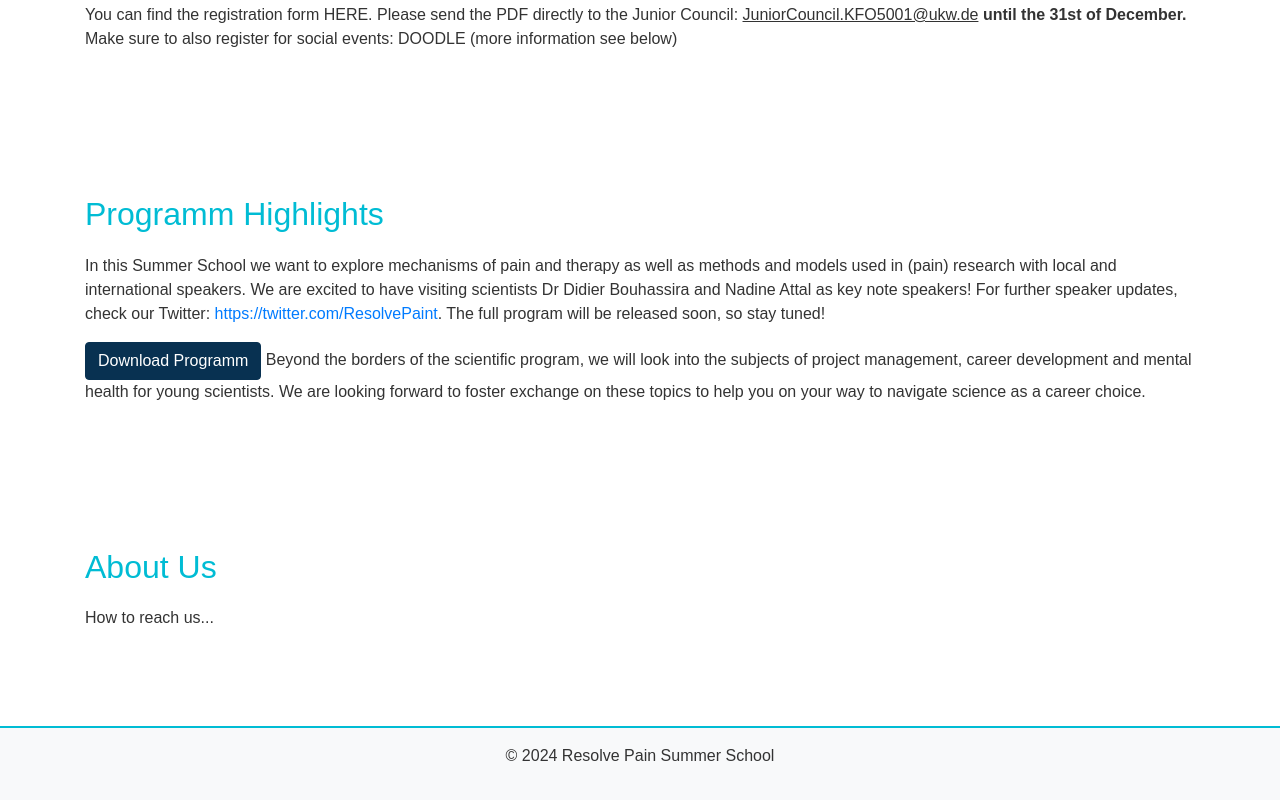
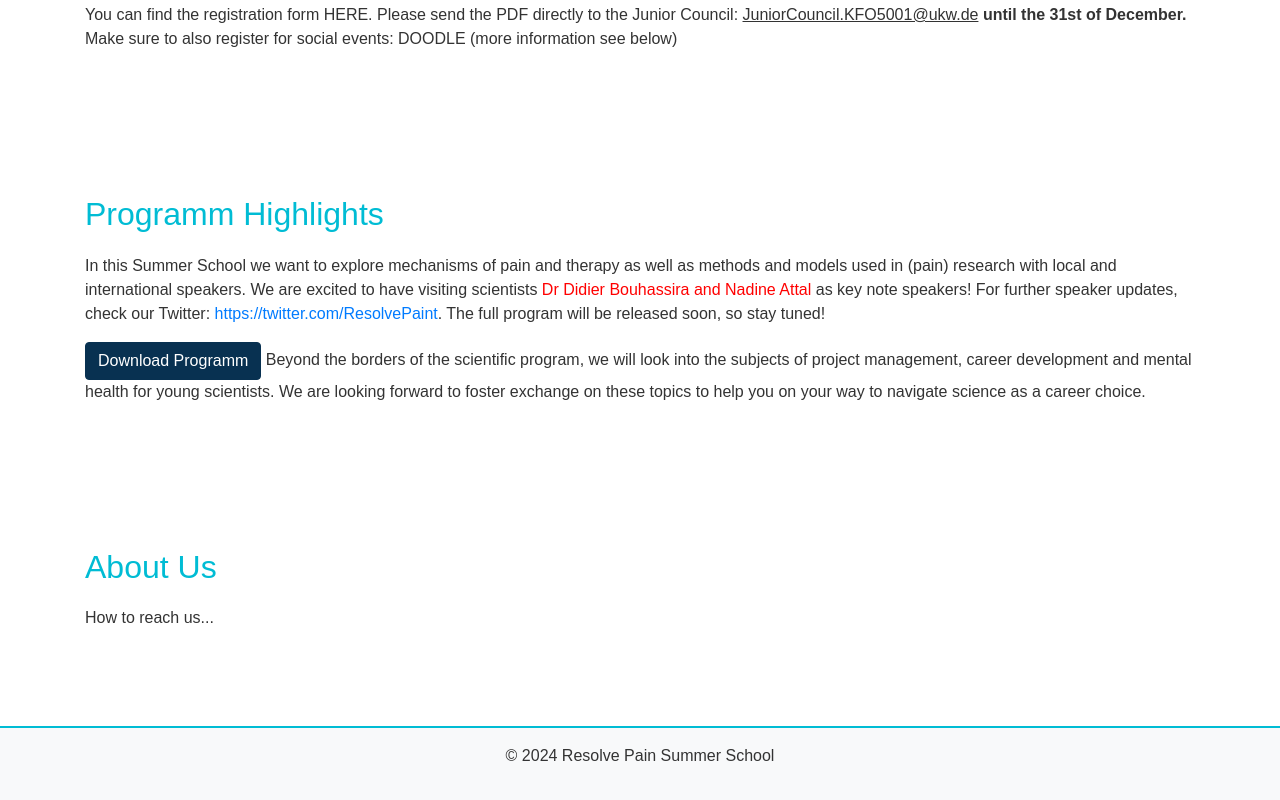
Before and after one commit to AmSchulte/resolvepain-summerschool2024, a plain HTML site: page index.html in a window 1280 px wide. Shown: the part 2106-2906 px from the top of the page. Drawn offline with nearby package versions, Linux system fonts and the light colour scheme.

Commit message:
Update index.html

```diff
--- a/index.html
+++ b/index.html
@@ -75,7 +75,7 @@
     <section id="programm" class="container mt-5">
         <h2>Programm Highlights</h2>
         <p><p>In this Summer School we want to explore mechanisms of pain and therapy as well as methods and models used in (pain) research with local and international speakers.
-            We are excited to have visiting scientists Dr Didier Bouhassira and Nadine Attal as key note speakers!
+            We are excited to have visiting scientists <font color="red"> Dr Didier Bouhassira and Nadine Attal </font> as key note speakers!
             For further speaker updates, check our Twitter: <a href="https://twitter.com/ResolvePain">https://twitter.com/ResolvePaint</a>. The full program will be released soon, so stay tuned! </p>
             <a href="https://drive.google.com/file/d/1Csn1KFrnaFndSLJI8eyC07HgBoVAZ229/view?usp=sharing" class="btn btn-primary" style="background-color: #083151; border-color: #083151;">Download Programm</a>
             Beyond the borders of the scientific program, we will look into the subjects of project management, career development and mental health for young scientists.
```
